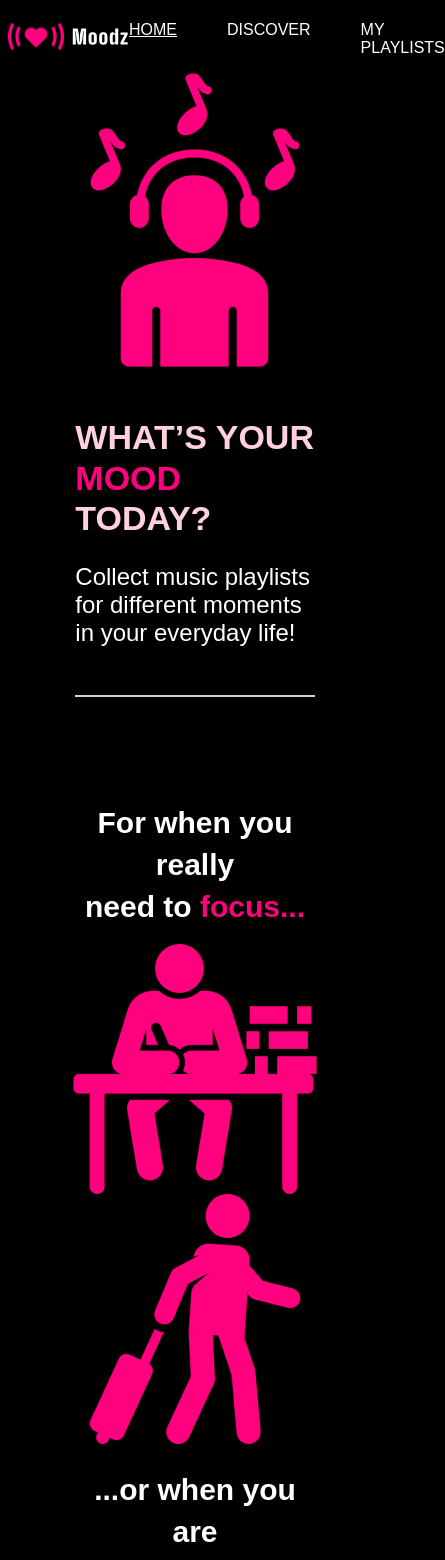
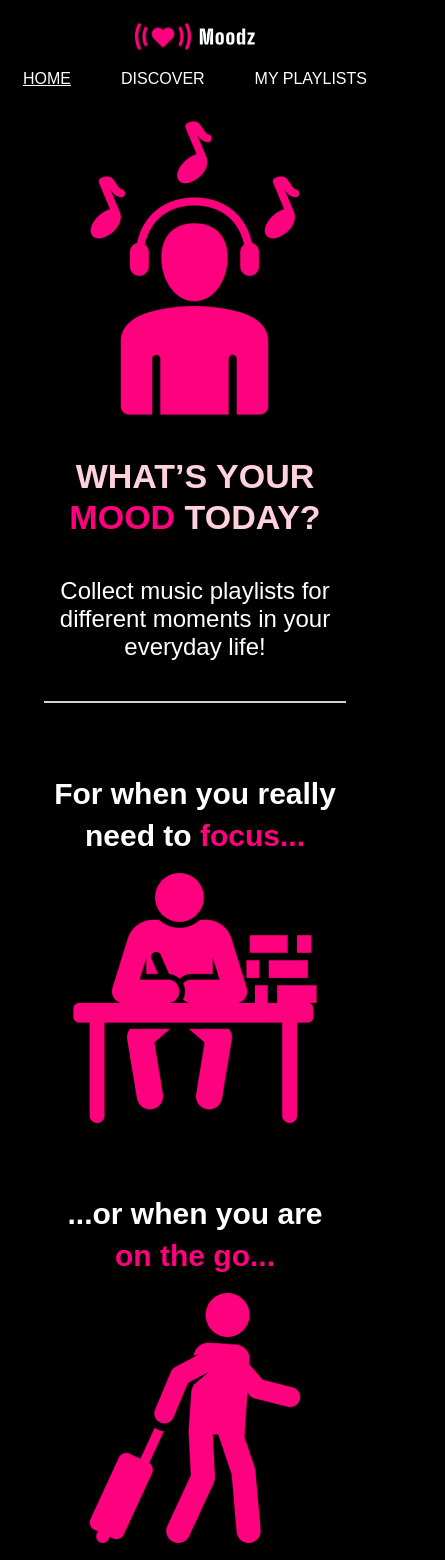
Before and after one commit to vijayanatarajan-coder/moodz, a React (Create React App) app: page / in a window 390 px wide. Shown: the top 1560 px of the page, 445 px wide, since content can reach past the window. Built offline with nearby package versions, Linux system fonts and the light colour scheme.

Commit message:
make all component mobile first

```diff
--- a/src/Components/Footer/Footer.css
+++ b/src/Components/Footer/Footer.css
@@ -17,3 +17,21 @@
     right: 0;
     margin-top:20px;
   }
+
+  @media (max-width: 768px) {
+    .Footer {
+      display: flex;
+      flex-direction: column;
+      justify-content: center;
+      align-items: center;
+    }
+    #copyrightContainer {
+      margin-top: 0;
+      display: flex;
+    align-items: center;
+    justify-content: center;
+    width: 100%;
+    position: inherit;
+    margin-bottom: 3%;
+    }
+  }
--- a/src/Components/Header/Header.css
+++ b/src/Components/Header/Header.css
@@ -6,3 +6,13 @@
     color: var(--clr-neutral-900);
     font-size: var(--fs-300);
   }
+
+  @media (max-width: 768px) {
+    .header {
+      display: flex;
+      flex-direction: column;
+      justify-content: center;
+      align-items: center;
+      margin-bottom: 8%;
+    }
+  }
--- a/src/Components/Hero/Hero.css
+++ b/src/Components/Hero/Hero.css
@@ -12,3 +12,15 @@
     padding-bottom: 10%;
     row-gap: 10%;
 }
+
+@media (max-width: 768px) {
+    #homeSection1-content {
+        padding-top: 5%;
+        padding-bottom: 5%;
+        display: flex;
+        flex-direction: column;
+        justify-content: center;
+        align-items: center;
+        text-align: center;
+    }
+}
--- a/src/Components/MoodExample/Mood.css
+++ b/src/Components/MoodExample/Mood.css
@@ -14,3 +14,12 @@
     color:var(--clr-text);
     font-family: var(--ff-regular);
 }
+
+@media (max-width: 768px) {
+    .reverseInMobile {
+        flex-direction: column-reverse;
+    }
+    .homeSection{
+        margin-bottom: 15%;
+    }
+}
--- a/src/Components/MoodExample/Mood.jsx
+++ b/src/Components/MoodExample/Mood.jsx
@@ -12,7 +12,7 @@ const Mood = () => {
                 <img src={working} alt="" width={"250px"} height={"250px"} />
             </div>
             {/* Section 3 */}
-            <div className="homeSection alignCenter">
+            <div className="homeSection alignCenter reverseInMobile">
                 <img src={passenger} alt="" width={"250px"} height={"250px"} />
                 <h2 className="h2 centerText">...or when you are <br /><span className="focus">on the go...</span></h2>
             </div>
--- a/src/Pages/Home/Home.css
+++ b/src/Pages/Home/Home.css
@@ -55,4 +55,8 @@
         flex-direction: column;
         gap: 20px;
     }
+    .homeContainer {
+        padding-left: 5%;
+        padding-right: 5%;
+    }
 }
```
